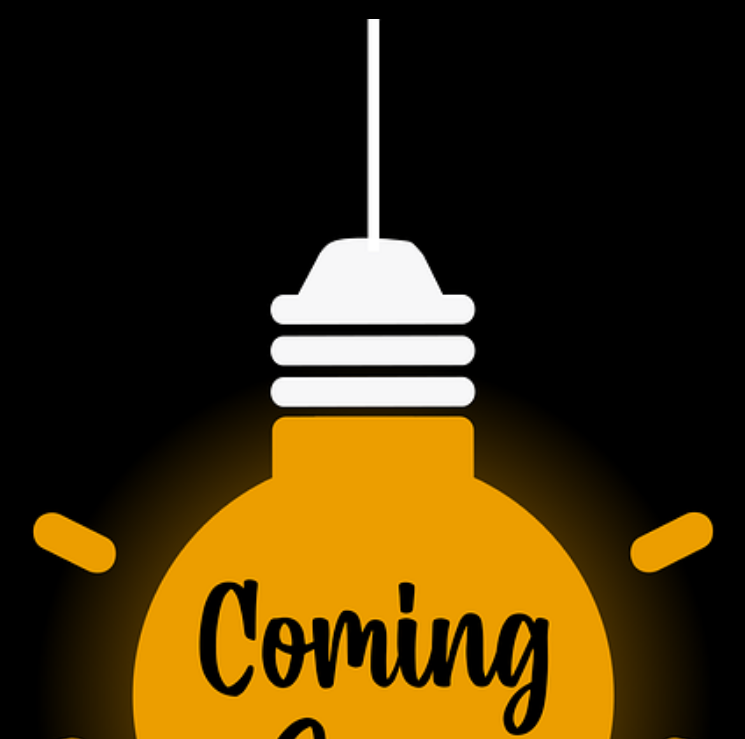
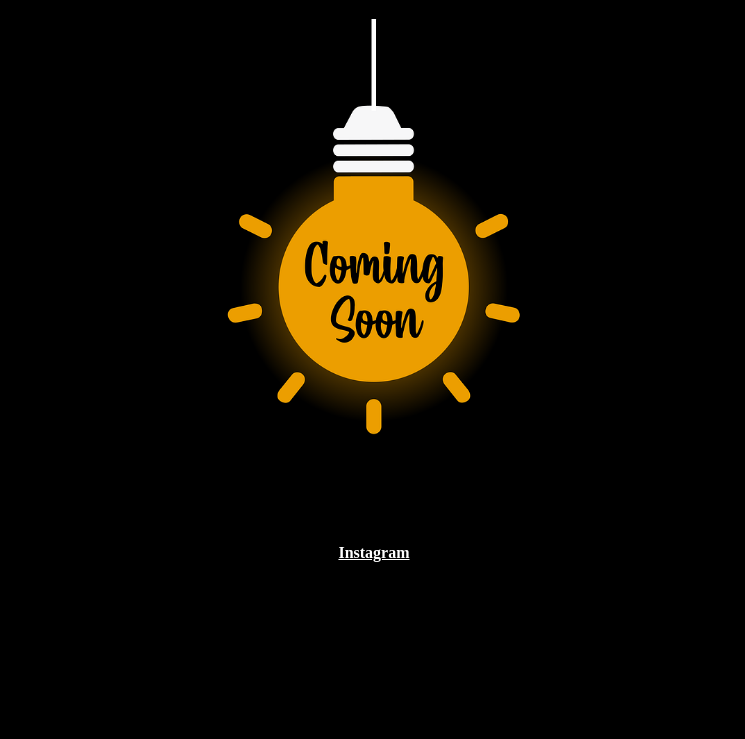
Before and after one commit to namastedevofficial/namastedevofficial.github.io, a plain HTML site: page index.html in a window 1280 px wide. Shown: the part 61-800 px from the top of the page, without its empty margins (266-1011 px from the left). Drawn offline with Linux system fonts and the light colour scheme.

Commit message:
Update index.html

```diff
--- a/index.html
+++ b/index.html
@@ -16,9 +16,9 @@
 </head>
 
 <body style="background:#000;">
-  <div>
+  <div style="text-align:center">
     <h1 style="color:#fff; text-align:center;">NamasteDev.com</h1>
-    <img style="width:100%" src="coming-soon.webp">
+    <img style="width:100%; max-width:500px;" src="coming-soon.webp">
     <h4 style="text-align:center;"><a style="color:#fff;" href="https://instagram.com/namastedevofficial">Instagram</a>
       </h2>
 
```
